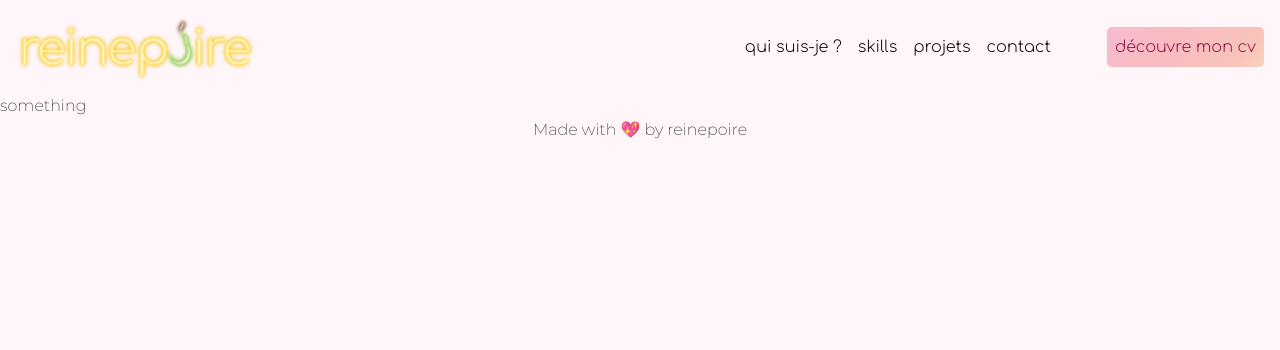
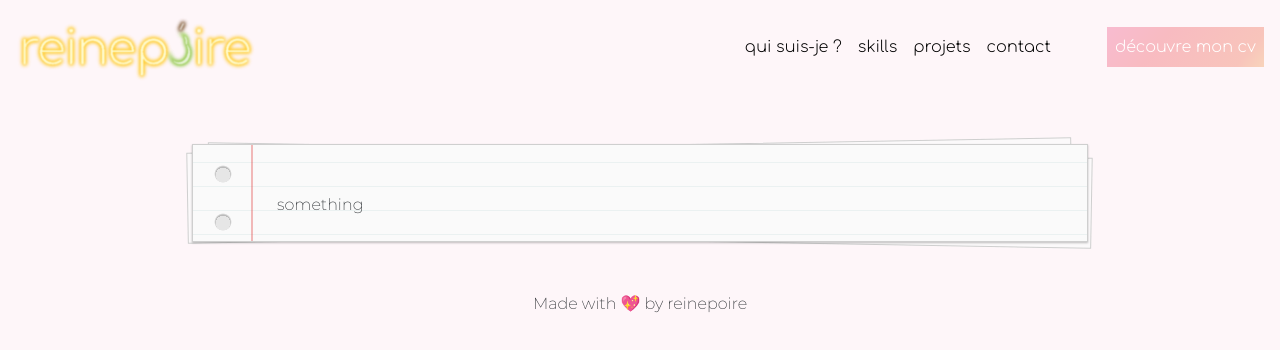
Before and after one commit to reinepoire/clavierVirtuel, a plain HTML site: page index.html in a window 1280 px wide. Drawn offline with Linux system fonts and the light colour scheme.

Commit message:
Section 1 : CSS

```diff
--- a/css/light.css
+++ b/css/light.css
@@ -10,7 +10,7 @@ background: linear-gradient(130deg, rgba(248,187,208,1) 0%, rgba(248,187,193,1)
 }
 
 li.cv a, .fa-bars {
-    color: #900E46!important;
+    color: white!important;
 }
 a.nav-link:hover:not(.cv) {
     color: #B6516E!important;
--- a/css/style.css
+++ b/css/style.css
@@ -37,7 +37,7 @@
          url('../webfonts/montserrat-v15-latin-200.svg#Montserrat') format('svg'); /* Legacy iOS */
   }
   /* montserrat-200italic - latin */
-  @font-face {
+@font-face {
     font-family: 'Montserrat';
     font-style: italic;
     font-weight: 200;
@@ -50,7 +50,7 @@
          url('../webfonts/montserrat-v15-latin-200italic.svg#Montserrat') format('svg'); /* Legacy iOS */
   }
   /* montserrat-regular - latin */
-  @font-face {
+@font-face {
     font-family: 'Montserrat';
     font-style: normal;
     font-weight: bold;
@@ -74,11 +74,6 @@ h1, h2, h3, h4, a, span.name {
 }
 
 /* MENU */
-li.cv, button {
-    background: rgb(231,101,43);
-    background: linear-gradient(130deg, rgba(231,101,43,0.9) 0%, rgba(234,140,61,0.9) 28%, rgba(255,153,51,0.9) 65%, rgba(255,204,51,0.9) 100%);
-    border-radius: 5px;
-}
 li.cv a, .fa-bars {
     color: white!important;
 }
@@ -94,5 +89,92 @@ nav img {
 nav i {
     color: #FF9933;
 }
+/*FIN MENU*/
 
-/*FIN MENU*/
+/* SECTION 1 */
+  .paper {
+      background: #fafafa;
+      box-shadow: 0 1px 2px hsla(0,0%,0%,.25);
+      margin: 50px auto;
+      position: relative;
+      width: 70%;
+      background-image: -webkit-radial-gradient(#e6e6e6 21%, transparent 21%),
+      -webkit-radial-gradient(hsla(0,0%,0%,.25) 21%, transparent 26%),
+      -webkit-linear-gradient(top, hsla(0,0%,0%,0) 0%, hsla(0,0%,0%,0) 95%, hsla(180,25%,50%,.1) 95%, hsla(180,25%,50%,.1) 100%);
+
+      background-image: -moz-radial-gradient(#e6e6e6 21%, transparent 21%),
+      -moz-radial-gradient(#e6e6e6 10%, transparent 12%),
+      -moz-linear-gradient(top, hsla(0,0%,0%,0) 0%, hsla(0,0%,0%,0) 95%, hsla(180,25%,50%,.1) 95%, hsla(180,25%,50%,.1) 100%);
+
+      background-image: radial-gradient(#e6e6e6 21%, transparent 21%),
+      radial-gradient(#e6e6e6 10%, transparent 12%),
+      linear-gradient(top, hsla(0,0%,0%,0) 0%, hsla(0,0%,0%,0) 95%, hsla(180,25%,50%,.1) 95%, hsla(180,25%,50%,.1) 100%);
+
+      background-position: 6px 6px, 6px 5px, 50% 18px;
+      background-repeat: repeat-y, repeat-y, repeat;
+      background-size: 48px 48px, 48px 48px, 24px 24px;
+      padding: 48px 24px 24px 84px;
+  }
+  /* EFFET MARGES DROITES ROUGES */
+  .paper div:before {
+    border-left: 1px solid hsla(0,75%,50%,.3);
+      border-right: 1px solid hsla(0,75%,50%,.3);
+      bottom: 0;
+      content: '';
+      left: 58px;
+      position: absolute;
+      top: 0;
+      width: 2px;
+      z-index: 100;
+  }
+  /* STYLES FEUILLES DE DERRIERE */
+  .paper::before,
+  .paper::after {
+    content: "";
+    position: absolute;
+    height: 95%;
+    width: 99%;
+    background-color: #fafafad3;
+  }
+  .paper::before {
+    right: 15px;
+    top: 0;
+    transform: rotate(-1deg);
+    z-index: -1;
+  }
+  .paper::after {
+    top: 5px;
+    right: -5px;
+    transform: rotate(1deg);
+    z-index: -2;
+  }
+    /* BORDURES DES FEUILLES */
+    .paper,
+    .paper::before,
+    .paper::after {
+      border: 1px solid rgb(207, 207, 207);
+    }
+/* FIN SECTION 1 */
+
+
+
+
+/* // Extra small devices (portrait phones, less than 576px) */
+@media (max-width: 575.98px) {
+    /* SECTION 1 */
+    .paper {
+        width: 90%;
+    }
+}
+
+/* // Small devices (landscape phones, 576px and up) */
+@media (min-width: 576px) and (max-width: 767.98px) {}
+
+/* // Medium devices (tablets, 768px and up) */
+@media (min-width: 768px) and (max-width: 991.98px) {}
+
+/* // Large devices (desktops, 992px and up) */
+@media (min-width: 992px) and (max-width: 1199.98px) {}
+
+/* // Extra large devices (large desktops, 1200px and up) */
+@media (min-width: 1200px) {}
```
